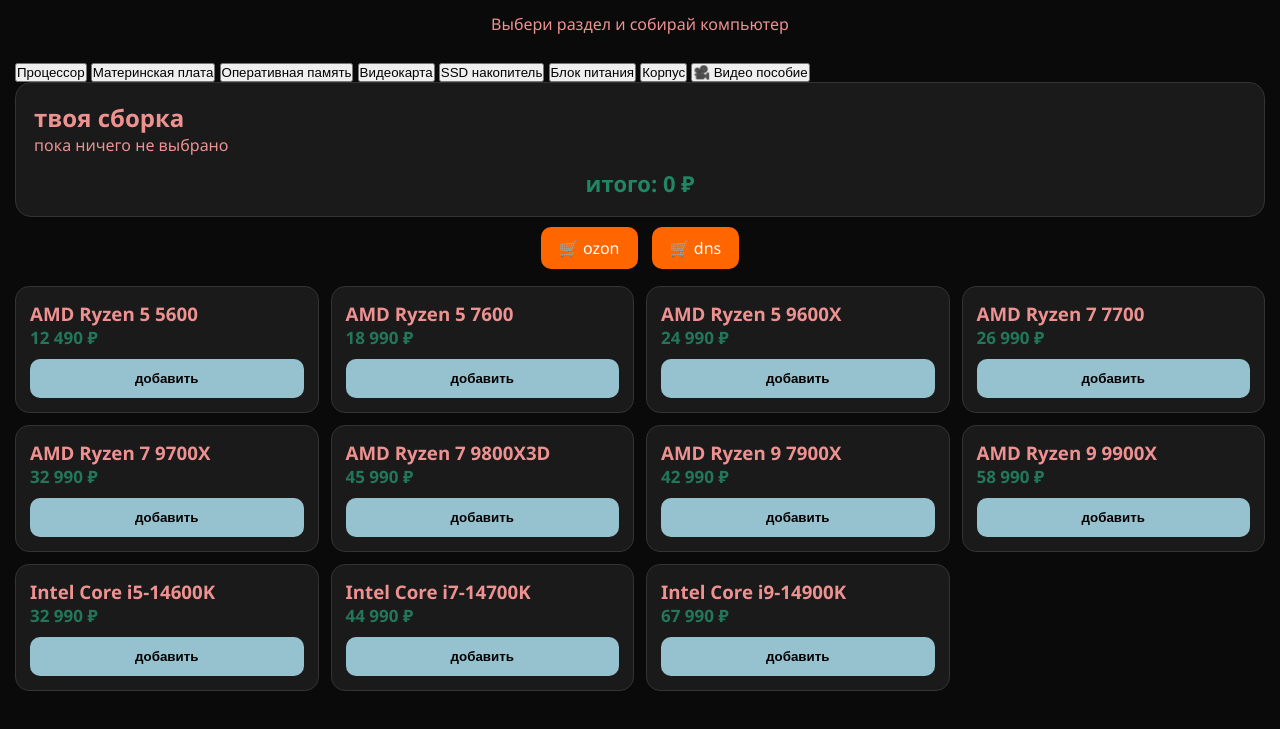
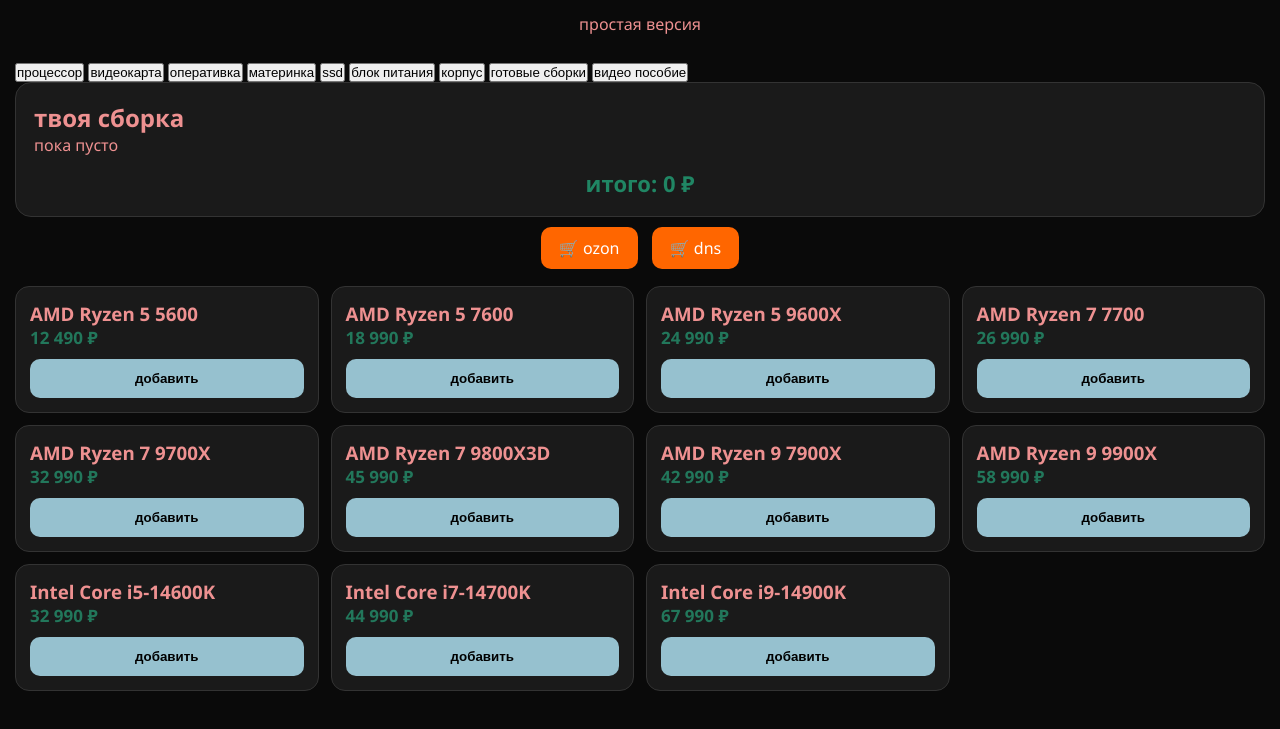
Before and after one commit to loshok823891-design/bot_dlyapc, a plain HTML site: page index.html in a window 1280 px wide. Shown: the part 55-784 px from the top of the page. Drawn offline with Linux system fonts and the light colour scheme.

Commit message:
Update index.html

```diff
--- a/index.html
+++ b/index.html
@@ -2,7 +2,7 @@
 <html lang="ru">
 <head>
     <meta charset="UTF-8">
-    <meta name="viewport" content="width=device-width, initial-scale=1.0, maximum-scale=1.0, user-scalable=no">
+    <meta name="viewport" content="width=device-width, initial-scale=1.0">
     <title>ПК-Конструктор</title>
     <link rel="stylesheet" href="style.css">
 </head>
@@ -10,29 +10,31 @@
 
     <div class="header">
         <h1>🛠 ПК-Конструктор</h1>
-        <p>Выбери раздел и собирай компьютер</p>
+        <p>простая версия</p>
     </div>
 
-    <!-- Отдельные кнопки для разделов -->
+    <!-- простые кнопки -->
     <div class="nav-buttons">
-        <button onclick="showCategory('cpu')">Процессор</button>
-        <button onclick="showCategory('motherboard')"> Материнская плата</button>
-        <button onclick="showCategory('ram')">Оперативная память</button>
-        <button onclick="showCategory('gpu')">Видеокарта</button>
-        <button onclick="showCategory('ssd')">SSD накопитель</button>
-        <button onclick="showCategory('psu')">Блок питания</button>
-        <button onclick="showCategory('case')">Корпус</button>
-        <button onclick="showVideoGuide()">🎥 Видео пособие</button>
+        <button onclick="showCategory('cpu')">процессор</button>
+        <button onclick="showCategory('gpu')">видеокарта</button>
+        <button onclick="showCategory('ram')">оперативка</button>
+        <button onclick="showCategory('motherboard')">материнка</button>
+        <button onclick="showCategory('ssd')">ssd</button>
+        <button onclick="showCategory('psu')">блок питания</button>
+        <button onclick="showCategory('case')">корпус</button>
+
+        <button onclick="showReadyBuilds()">готовые сборки</button>
+        <button onclick="showVideoGuide()">видео пособие</button>
     </div>
 
-    <!-- Текущая сборка -->
+    <!-- текущая сборка -->
     <div class="build-summary" id="buildSummary">
         <h2>твоя сборка</h2>
-        <div id="componentsList">пока ничего не выбрано</div>
+        <div id="componentsList">пока пусто</div>
         <div class="total" id="totalPrice">итого: 0 ₽</div>
     </div>
 
-    <!-- Область для товаров и ссылок -->
+    <!-- сюда будут появляться товары -->
     <div id="items" class="items-grid"></div>
 
     <script src="script.js"></script>
```
